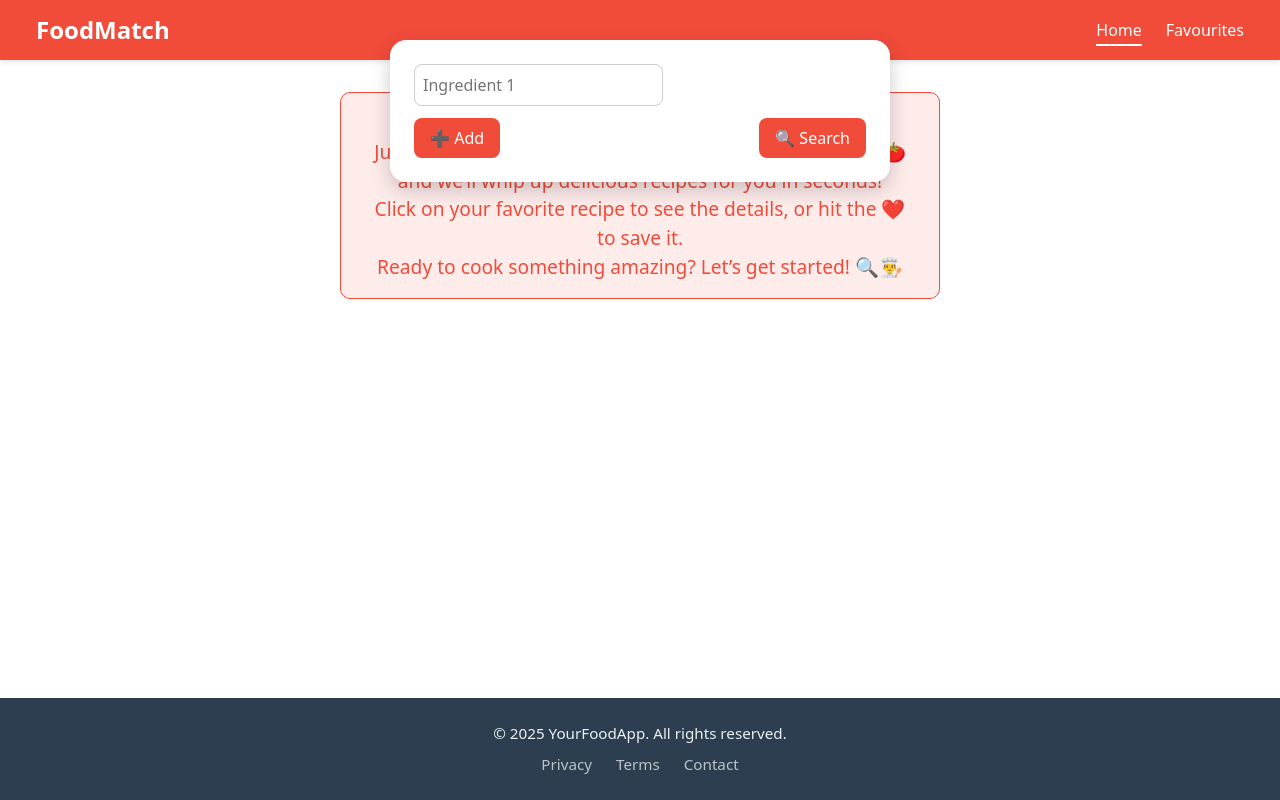
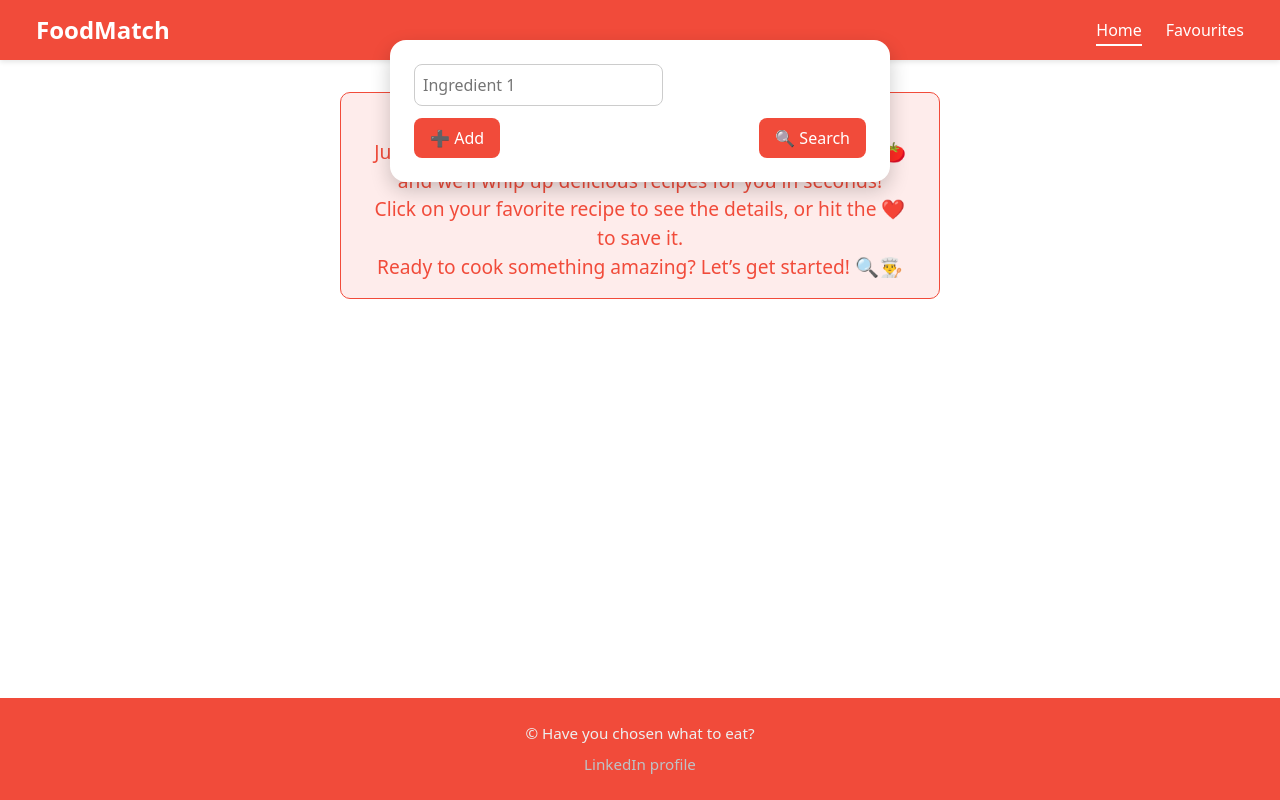
Before and after one commit to ENEAPOZZI/FoodMatch, an Angular app: page / in a window 1280 px wide. Built offline with nearby package versions, Linux system fonts and the light colour scheme.

Commit message:
Footer style

```diff
--- a/src/app/MainComponets/footer/footer.component.html
+++ b/src/app/MainComponets/footer/footer.component.html
@@ -1,10 +1,10 @@
 <footer class="custom-footer">
   <div class="footer-container">
-    <p>&copy; 2025 YourFoodApp. All rights reserved.</p>
+    <p>&copy; Have you chosen what to eat?</p>
     <div class="footer-links">
-      <a href="#">Privacy</a>
-      <a href="#">Terms</a>
-      <a href="#">Contact</a>
+    <a href="https://www.linkedin.com/in/enea-pozzi-319a321a9" target="_blank" rel="noopener noreferrer">
+      LinkedIn profile
+    </a>
     </div>
   </div>
 </footer>
--- a/src/app/MainComponets/footer/footer.component.scss
+++ b/src/app/MainComponets/footer/footer.component.scss
@@ -1,7 +1,7 @@
 @import url(../../../styles.scss);
 
 .custom-footer {
-  background-color: #2c3e50;
+  background-color:var(--main-color);
   color: #ecf0f1;
   padding: 1.5rem 1rem;
   margin-top: 4rem;
--- a/src/app/Pages/home/home.component.scss
+++ b/src/app/Pages/home/home.component.scss
@@ -1,3 +1,4 @@
+@import url(../../../styles.scss);
 .card-container{
   display: flex;
   align-items: center;
@@ -7,7 +8,7 @@
 // btn per ricerca
 .btn-nuova-ricerca {
 
-  background-color: #f14b3a;
+  background-color:var(--main-color);
   color: white;
   padding: 0.5rem 1rem;
   border-radius: 12px;
```
